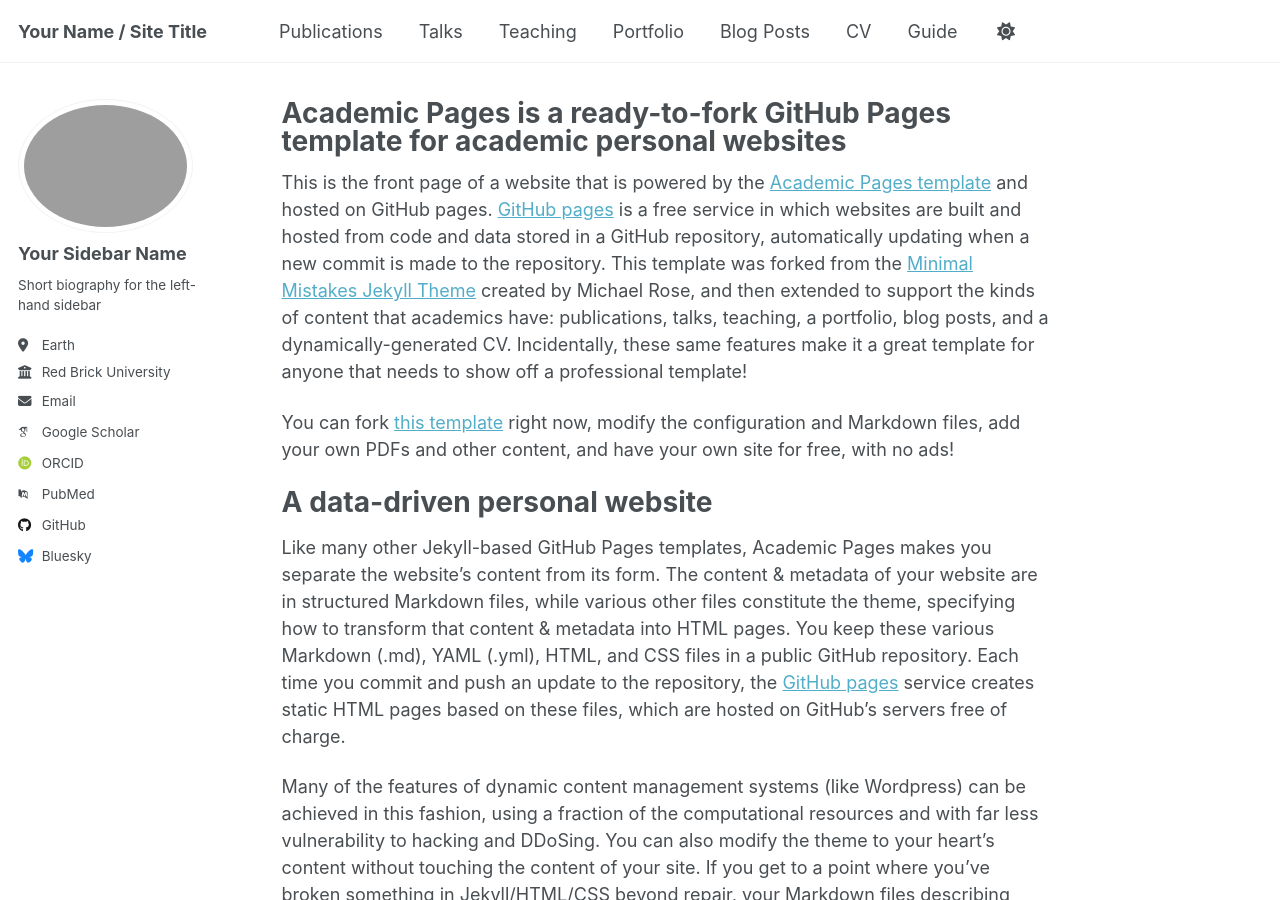
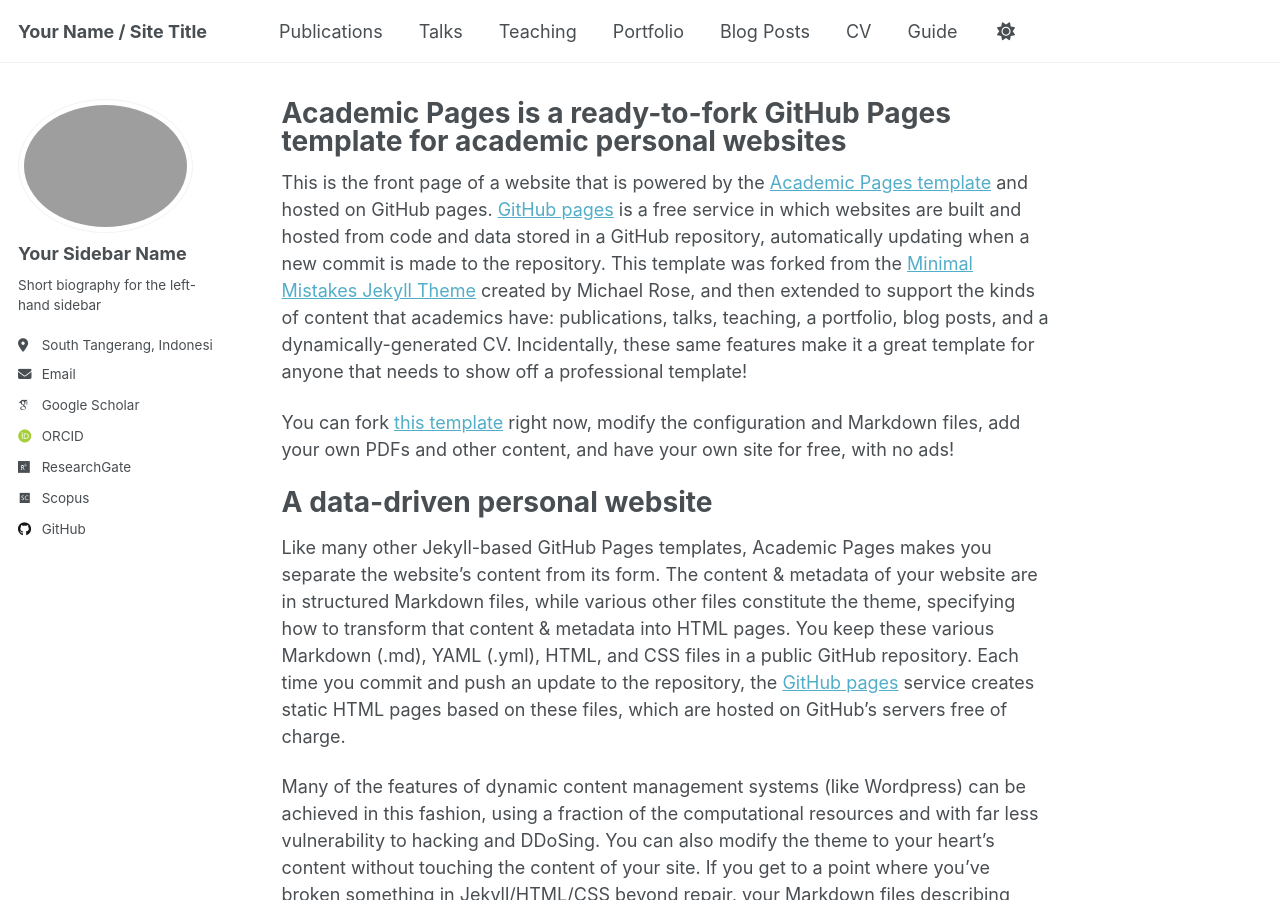
Before and after one commit to esfadhilla/esfadhilla.github.io, a Jekyll site: the page built from _pages/about.md, in a window 1280 px wide and 900 px high. Built offline with Jekyll 4.4.1, drawn with Linux system fonts in a browser that asks for light colours; some web fonts are replaced; a script that is not in the unit is left out.

Commit message:
Update _config.yml

```diff
--- a/_config.yml
+++ b/_config.yml
@@ -23,38 +23,38 @@
 #               Additional customization can be done by editing /_includes/author-profile.html
 author:
   # Biographic information
- # avatar           : "profile.png"
+  avatar           : #"profile.png"
   name             : "Your Sidebar Name"
   pronouns         : # example: "she/her"
   bio              : "Short biography for the left-hand sidebar"
-  location         : "Earth"
-  employer         : "Red Brick University"
+  location         : "South Tangerang, Indonesia"
+  employer         : #"Red Brick University"
   uri              : # URL
-  email            : "none@example.org"
+  email            : "esfadhilla@gmail.com"
 
   # Academic websites
   academia         : # URL
   arxiv            : # URL - Update with the correct link to your profile
-  googlescholar    : "https://scholar.google.com/citations?user=PS_CX0AAAAAJ"
+  googlescholar    : "https://scholar.google.com/citations?user=4b6aCCr77B0C&hl=id"
   inspire-hep      : # URL
   impactstory      : # URL
-  orcid            : "http://orcid.org/yourorcidurl"
+  orcid            : "https://orcid.org/0000-0001-9242-2101"
   semantic         : # URL
-  pubmed           : "https://www.ncbi.nlm.nih.gov/pubmed/?term=john+snow"
-  researchgate     : # URL
-  scopus           : # URL
+  pubmed           : # URL
+  researchgate     : "https://www.researchgate.net/profile/Emir-Syahreza-Fadhilla"
+  scopus           : "https://www.scopus.com/authid/detail.uri?authorId=57221153597"
 
   # Repositories and software development
   bitbucket        : # Username - Update with your username on the site
   codepen          : # Username
   dribbble         : # Username
-  github           : "academicpages"
+  github           : "esfadhilla"
   kaggle           : # Username
   stackoverflow    : # User number or user number and name (i.e., use "1" or "1/jeff-atwood")
 
   # Social media
   artstation       : # Username
-  bluesky          : "bsky.app" # Replace this with you Bluesky username
+  bluesky          : #
   facebook         : # Username
   flickr           : # Username
   foursquare       : # Username
```
